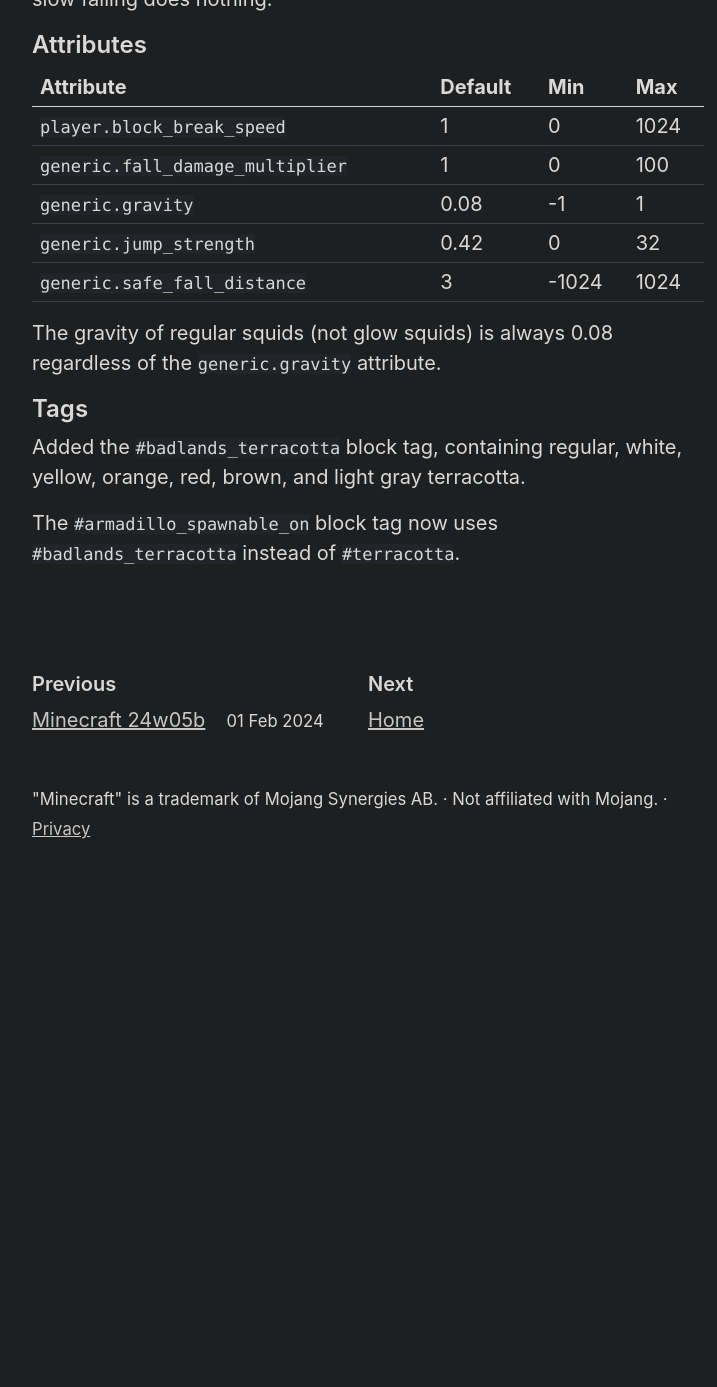
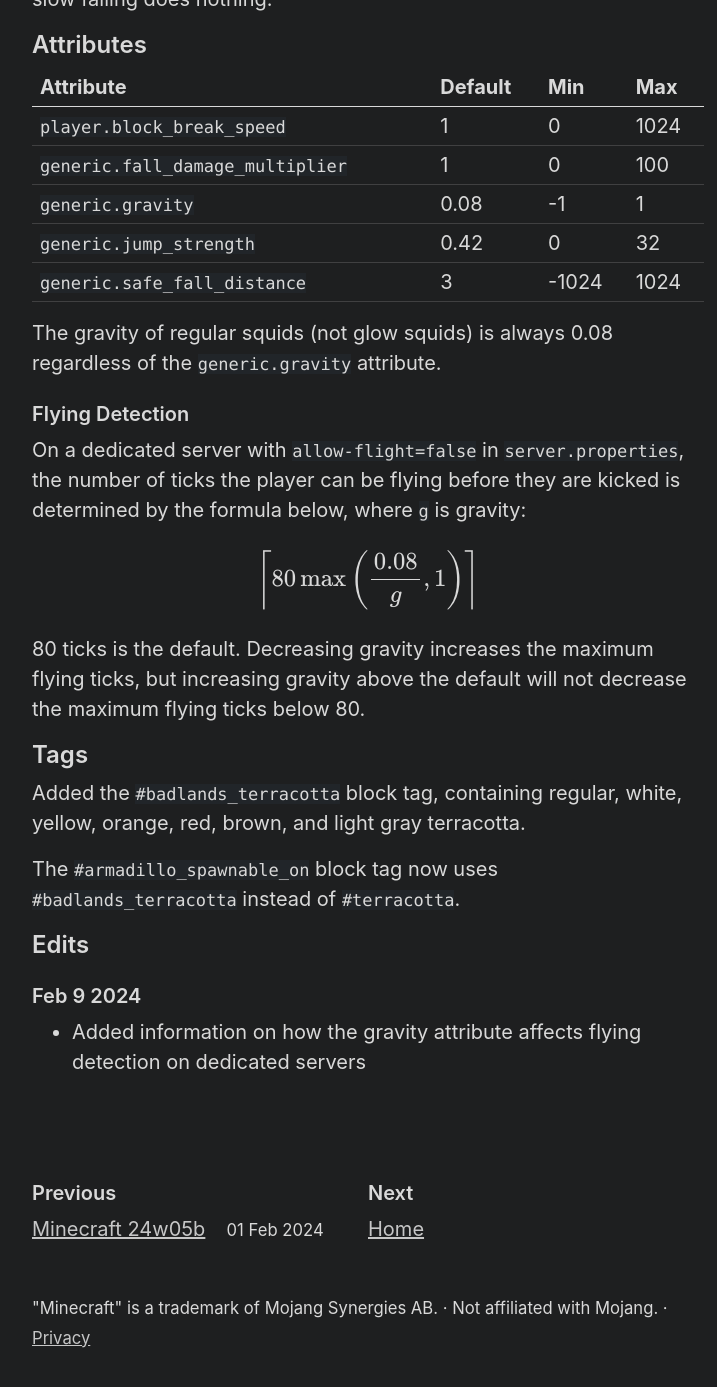
Before and after one commit to Tisawesomeness/tisawesomeness.github.io, a Jekyll site: the page built from snapshots/_posts/2024-02-09-24w06a.md, in a window 1280 px wide and 1400 px high, scrolled down 2770 px. Shown: the top 1387 px of the window, without its empty margins (272-989 px from the left). Built offline with Jekyll 4.4.1, drawn with Linux system fonts in a browser that asks for light colours; comment, search, counter and statistics services are not loaded; before the commit the page ends 3661 px from its top, so only the background shows below that.

Commit message:
Add info on max flying ticks before kick

```diff
--- a/snapshots/_posts/2024-02-09-24w06a.md
+++ b/snapshots/_posts/2024-02-09-24w06a.md
@@ -87,8 +87,22 @@
 
 The gravity of regular squids (not glow squids) is always 0.08 regardless of the `generic.gravity` attribute.
 
+### Flying Detection
+
+On a dedicated server with `allow-flight=false` in `server.properties`, the number of ticks the player can be flying before they are kicked is determined by the formula below, where `g` is gravity:
+
+$$ \left\lceil 80 \max\left(\frac{0.08}{g}, 1\right) \right\rceil $$
+
+80 ticks is the default. Decreasing gravity increases the maximum flying ticks, but increasing gravity above the default will not decrease the maximum flying ticks below 80.
+
 ## Tags
 
 Added the `#badlands_terracotta` block tag, containing regular, white, yellow, orange, red, brown, and light gray terracotta.
 
 The `#armadillo_spawnable_on` block tag now uses `#badlands_terracotta` instead of `#terracotta`.
+
+## Edits
+
+### Feb 9 2024
+
+- Added information on how the gravity attribute affects flying detection on dedicated servers
```
